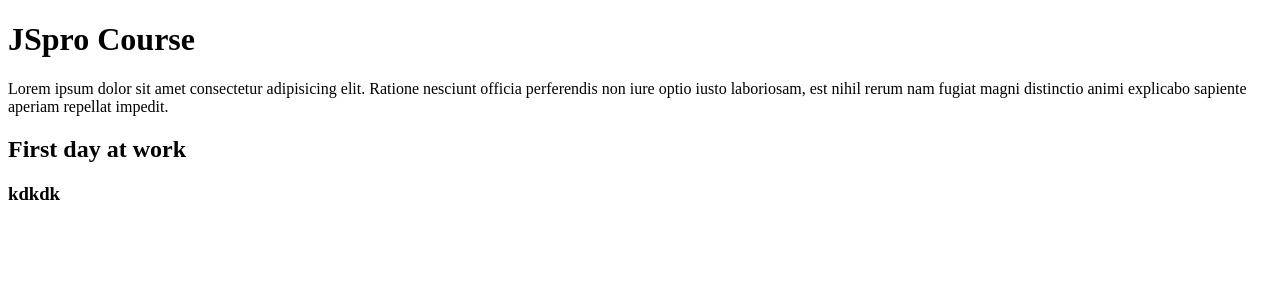
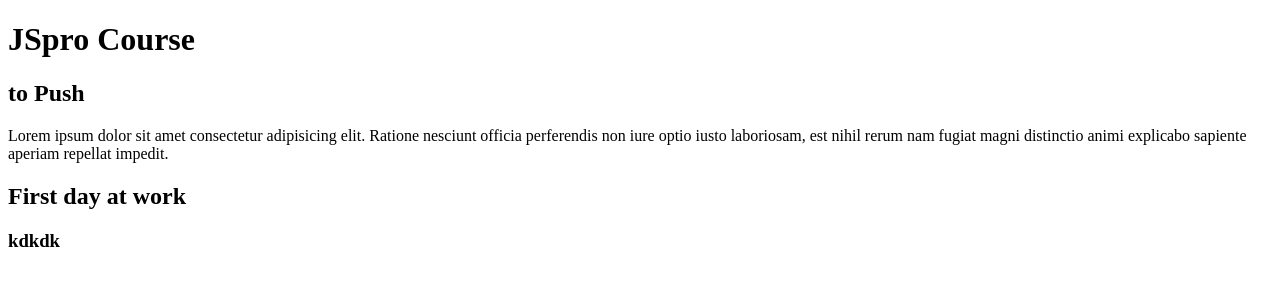
Before and after one commit to AlexCherniuk/testRepoJSPro, a plain HTML site: page index.html in a window 1280 px wide. Drawn offline with Linux system fonts and the light colour scheme.

Commit message:
added_tag_h2

```diff
--- a/index.html
+++ b/index.html
@@ -7,6 +7,7 @@
 </head>
 <body>
     <h1>JSpro Course</h1>
+    <h2>to Push</h2>
     <div class="block_1">Lorem ipsum dolor sit amet consectetur adipisicing elit. Ratione nesciunt officia perferendis non iure optio iusto laboriosam, est nihil rerum nam fugiat magni distinctio animi explicabo sapiente aperiam repellat impedit.</div>
     <h2>First day at work</h2>
     <h3>kdkdk</h3>
```
